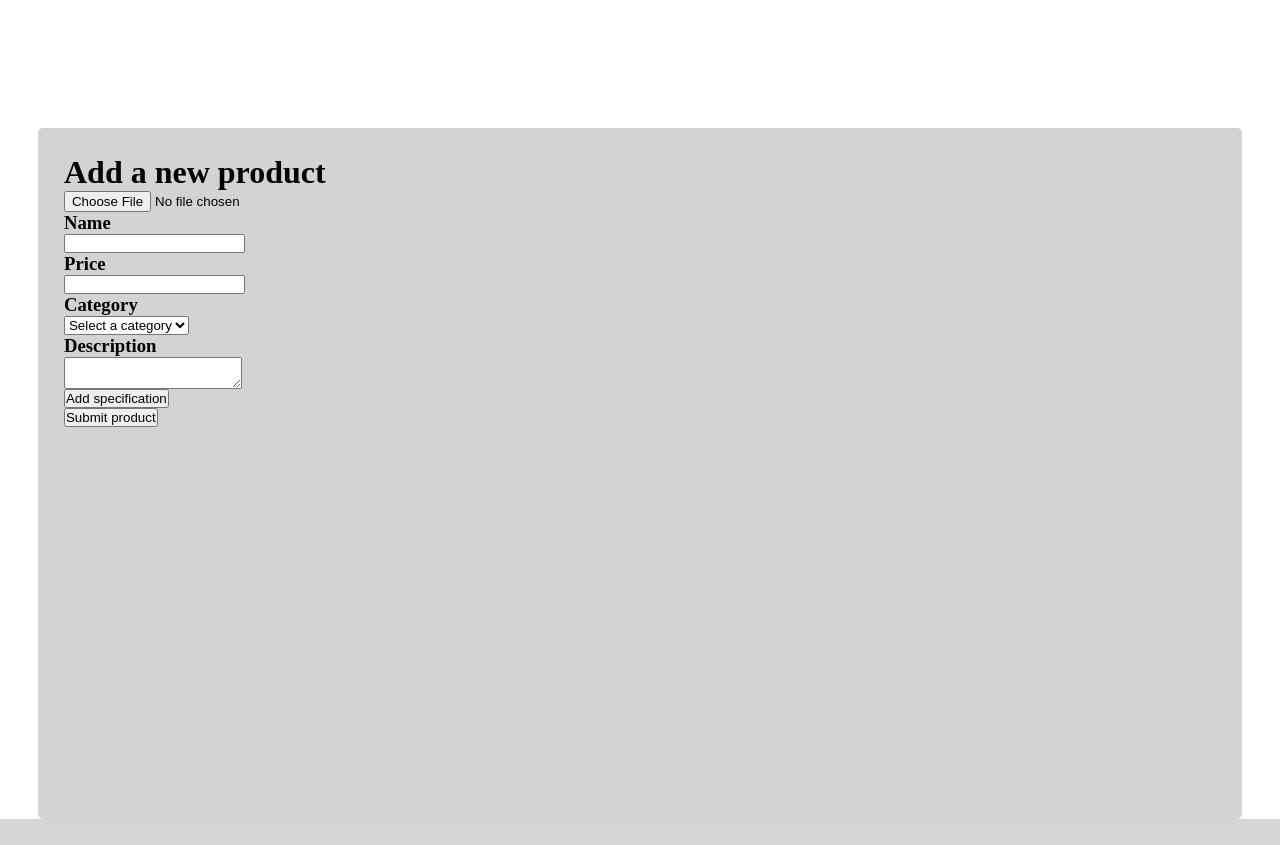
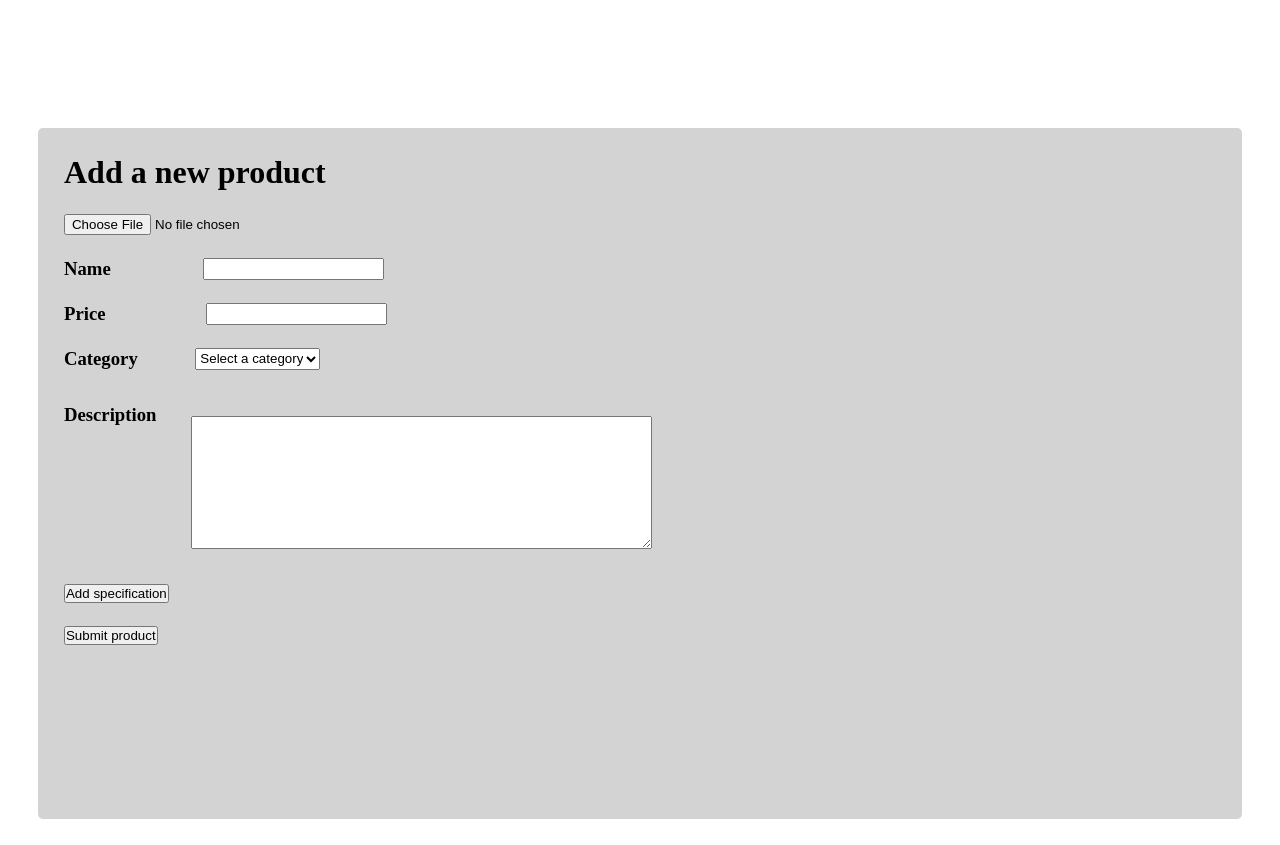
Before and after one commit to KhalidAFarah/Portfolio-2, a Flask app: page /admin/ in a window 1280 px wide. Before the commit the page ends 819 px from the top, so only its background shows below. Run offline with Flask 2, Linux system fonts and the light colour scheme; data comes from the database, SQL or seed files in the repository.

Commit message:
legg til produkter siden er ferdig

```diff
--- a/Templates/addProduct.html
+++ b/Templates/addProduct.html
@@ -25,14 +25,14 @@
                     <option value="">Select a category</option>
                 </select>
             </div>
-            <div class="subBox">
+            <div class="subBoxC">
                 <h3>Description</h3>
                 <textarea class="inputDescription"></textarea>
             </div>
             <div class="spesBox">
                 <button type="button" class="btnaddTitle" onclick="setupSpecifications()">Add specification</button>
             </div>
-            <div class="subBox">
+            <div class="subBoxE">
                 <input type="submit" onclick="submitProduct()" value="Submit product">
             </div>
         </form>
@@ -75,6 +75,8 @@
             var div2 = document.createElement("div");
             div2.setAttribute("class", "rowDetails");
             var div3 = document.createElement("div");
+            var div4 = document.createElement("div");
+            div4.setAttribute("class", "spesboxT")
             var inpN = document.createElement("input");
             inpN.setAttribute("class", "rowDetailsName"+times)
             var inpV = document.createElement("input");
@@ -98,8 +100,10 @@
 
             div2.appendChild(div3);
 
-            div1.appendChild(h31);
-            div1.appendChild(inpT);
+            div4.appendChild(h31)
+            div4.appendChild(inpT)
+            //div1.appendChild(h31);
+            div1.appendChild(div4);
             div1.appendChild(div2);
             div1.appendChild(btn);
 
--- a/static/styleAdmin.css
+++ b/static/styleAdmin.css
@@ -11,11 +11,58 @@
     height: 80%;
     border-radius: 5px;
     padding: 2%;
-    display: block;
+    display: table;
+    margin-bottom: 2%;
 }
-.subBox h3 {
+.subBox {
   display: flex;
+  margin-top: 2%;
 }
-.spesBox{
+.subBoxC {
   display: flex;
+  margin: 3% 0%;
 }
+
+.subBoxE {
+  margin-top: 2%;
+  margin-bottom: 4%;
+}
+.rowInfo{
+  padding: 1% 0%;
+}
+.inputname{
+  margin-left: 8%;
+}
+.inputprice{
+  margin-left: 8.7%;
+}
+.selectCategory{
+  margin-left: 5%;
+}
+.inputdescription{
+  margin-left: 3%;
+  margin-top: 1%;
+  width: 40%;
+  height: 10em;
+}
+
+.rowdetails div{
+  display: flex;
+  margin: 2% 0%;
+}
+.rowdetails div input{
+  margin-right: 1%;
+}
+.rowdetails div h3{
+  margin-right: 1%;
+}
+.spesboxT{
+  display: flex;
+  margin: 2% 0%;
+}
+.spesboxT input{
+  margin-left: 2%;
+}
+.imagechooser{
+  margin-top: 2%;
+}
```
